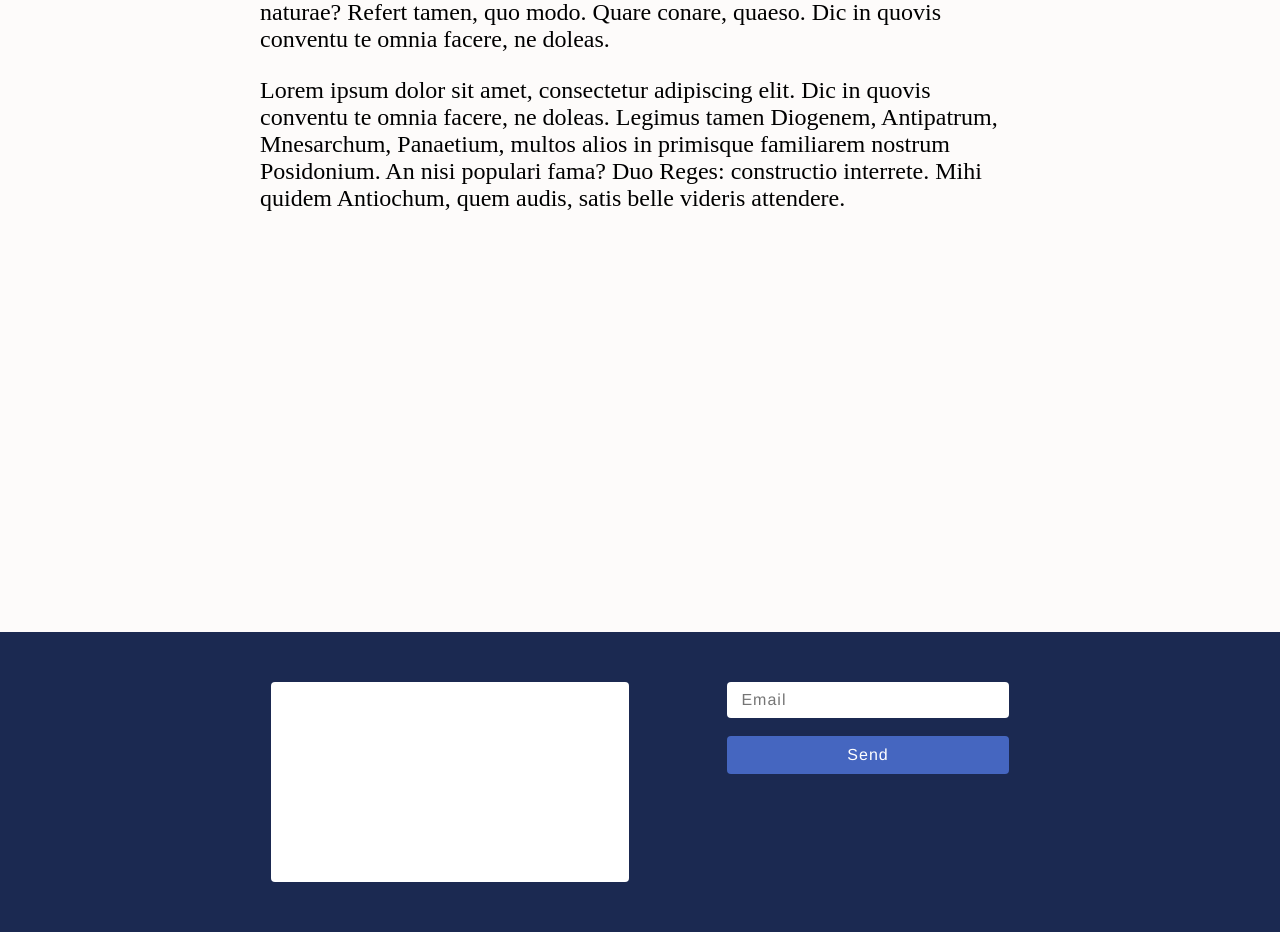
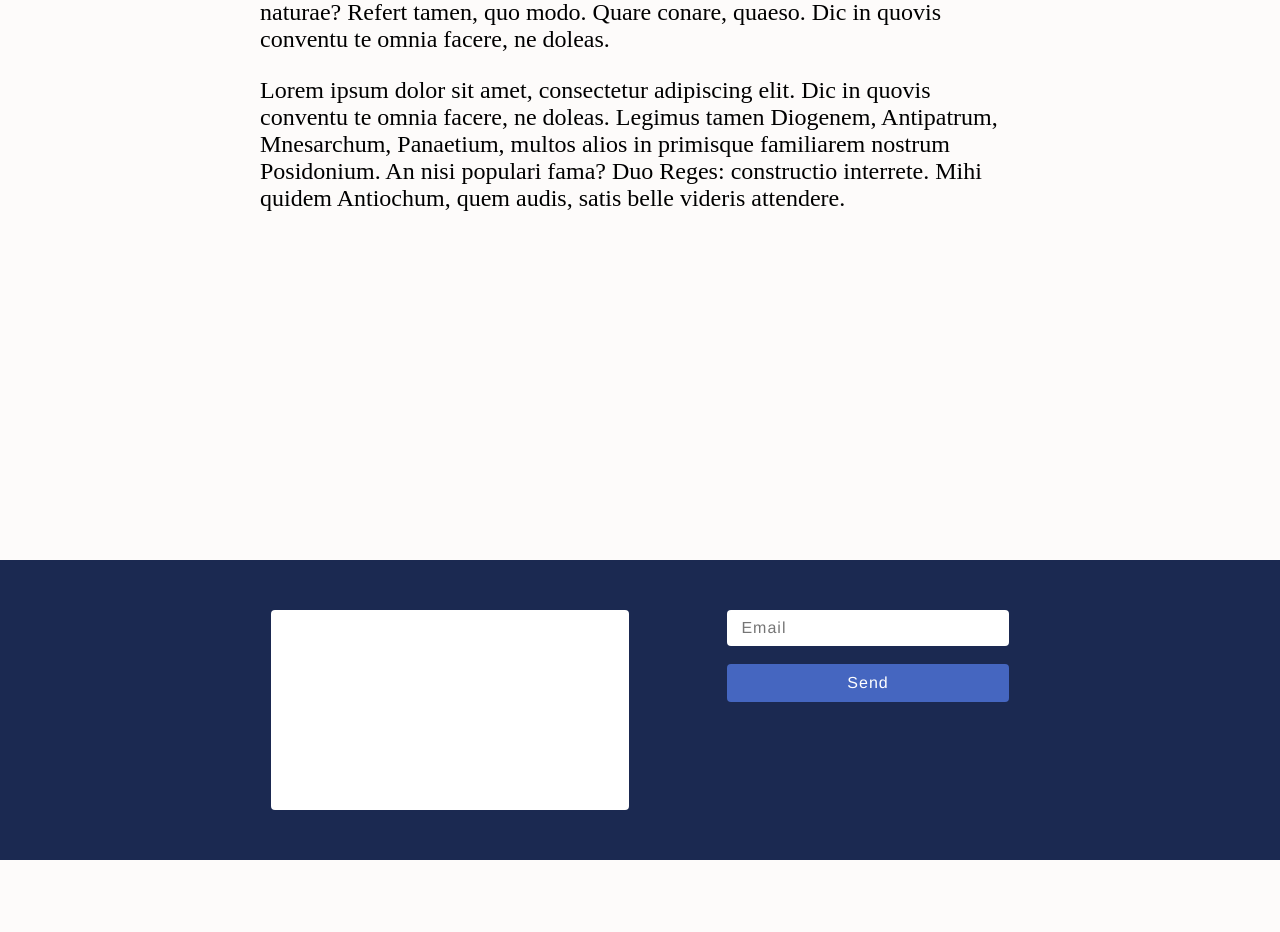
Before and after one commit to ColeTownsend/Stephen-C-Townsend-Law, a Jekyll site: the page built from index.md, in a window 1280 px wide. Shown: the part 892-1824 px from the top of the page. Built offline with Jekyll 4.4.1, drawn with Linux system fonts in a browser that asks for light colours; Markdown is read by kramdown in place of the engine named in the settings; after the commit the page ends 1752 px from its top, so only the background shows below that.

Commit message:
Removing errant margin-bottom.

```diff
--- a/_sass/_styles.scss
+++ b/_sass/_styles.scss
@@ -53,7 +53,6 @@ article {
   display:block;
   max-width: 760px;
   min-height: 600px;
-  margin-bottom: 72px;
   display: block;
   @include clearfix();
 }
--- a/css/i.css
+++ b/css/i.css
@@ -555,7 +555,6 @@ article {
   display: block;
   max-width: 760px;
   min-height: 600px;
-  margin-bottom: 72px;
   display: block; }
   article:before, article:after {
     content: "";
```
